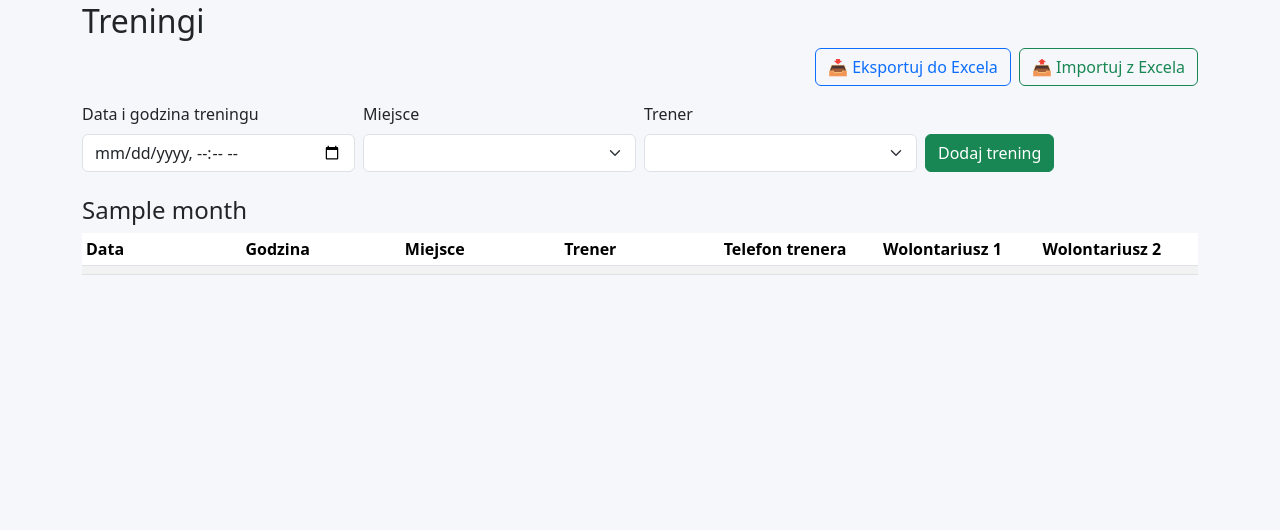
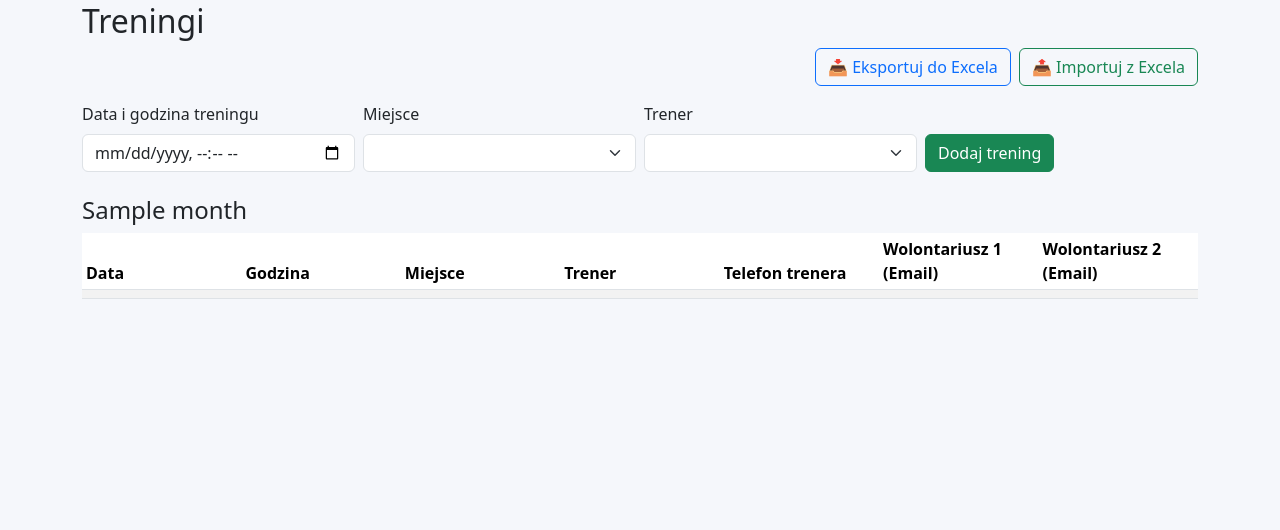
Before and after one commit to suchokrates1/treningi, a Flask app: template app/templates/admin/trainings.html in a window 1280 px wide. Shown: the part 122-652 px from the top of the page. Run offline with Flask 3, Linux system fonts and the light colour scheme; tables that the repository leaves empty hold one stand-in row (values such as "Sample post"); the template is opened without the code that fills it: values that come from a table or form of the project are taken from there, most other values are stand-ins (such as "Sample title", 1, 10 or a date in 2020); lists and menus that the app fills with data are empty; parts of the project's set-up code (start-up, migrations or seed data) failed here and were passed over; some libraries are stand-ins or nearby versions.

Commit message:
Show volunteer emails in admin tables

```diff
--- a/app/templates/admin/history.html
+++ b/app/templates/admin/history.html
@@ -8,7 +8,7 @@
         <th>Data</th>
         <th>Miejsce</th>
         <th>Trener</th>
-        <th class="volunteers-col">Wolontariusze</th>
+        <th class="volunteers-col">Wolontariusze (Email)</th>
       </tr>
     </thead>
     <tbody>
@@ -20,7 +20,7 @@
         <td class="volunteers-col">
           <ul class="mb-0">
             {% for b in t.bookings %}
-              <li>{{ b.volunteer.first_name }} {{ b.volunteer.last_name }}</li>
+              <li>{{ b.volunteer.first_name }} {{ b.volunteer.last_name }} <small class="text-muted">({{ b.volunteer.email }})</small></li>
             {% endfor %}
           </ul>
         </td>
--- a/app/templates/admin/trainings.html
+++ b/app/templates/admin/trainings.html
@@ -42,8 +42,8 @@
         <th>Miejsce</th>
         <th>Trener</th>
         <th>Telefon trenera</th>
-        <th>Wolontariusz 1</th>
-        <th>Wolontariusz 2</th>
+        <th>Wolontariusz 1 (Email)</th>
+        <th>Wolontariusz 2 (Email)</th>
       </tr>
     </thead>
     <tbody>
@@ -57,10 +57,10 @@
         {% set b1 = t.bookings[0].volunteer if t.bookings|length > 0 else None %}
         {% set b2 = t.bookings[1].volunteer if t.bookings|length > 1 else None %}
         <td>
-          {% if b1 %}{{ b1.first_name }} {{ b1.last_name }}<br><small>{{ b1.email }}</small>{% endif %}
+          {% if b1 %}{{ b1.first_name }} {{ b1.last_name }} <small class="text-muted">({{ b1.email }})</small>{% endif %}
         </td>
         <td>
-          {% if b2 %}{{ b2.first_name }} {{ b2.last_name }}<br><small>{{ b2.email }}</small>{% endif %}
+          {% if b2 %}{{ b2.first_name }} {{ b2.last_name }} <small class="text-muted">({{ b2.email }})</small>{% endif %}
         </td>
       </tr>
       {% endfor %}
```
